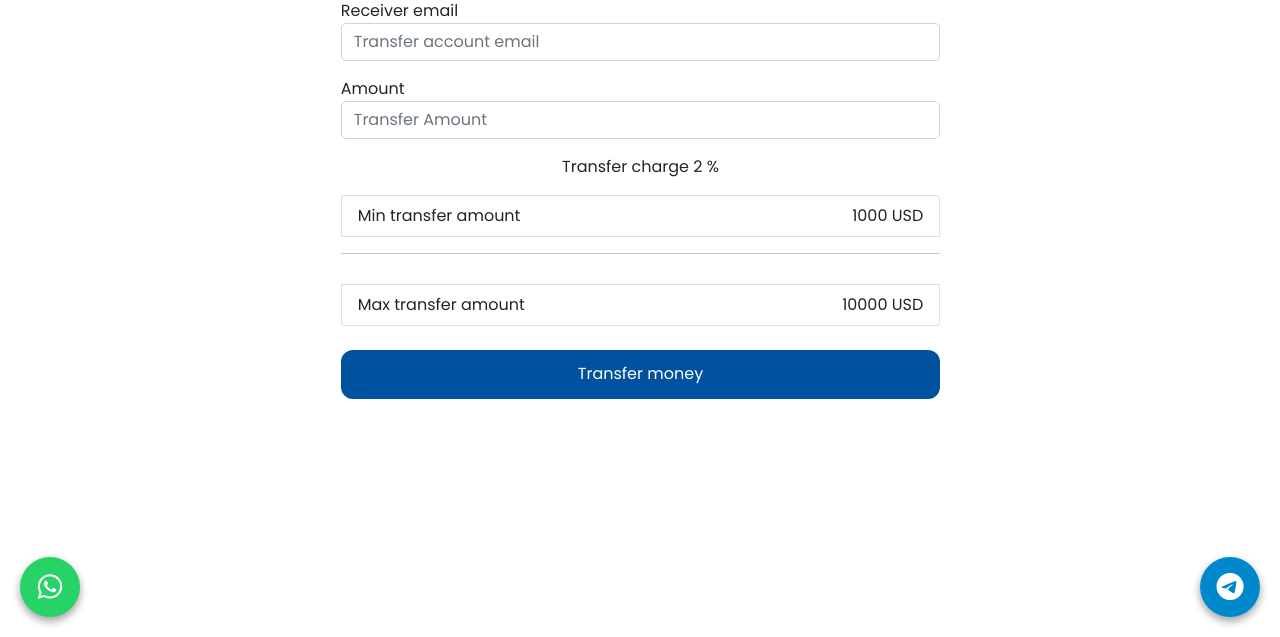
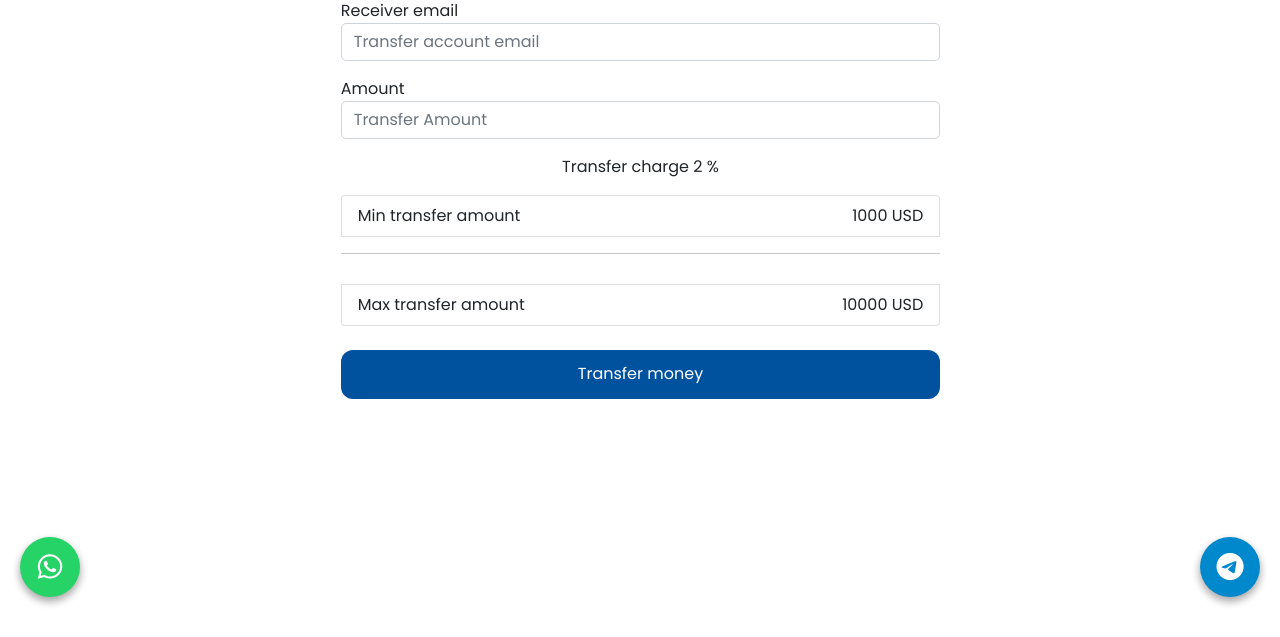
Before and after one commit to DANIEL-EKWERE/aitradelink, a Django app: page /broker/transfer/ in a window 1280 px wide. Shown: the part 163-800 px from the top of the page. Run offline with Django 5.2, Linux system fonts and the light colour scheme; some libraries are stand-ins or nearby versions; some web fonts are replaced.

Commit message:
Update dashboard-transfer-money.html

```diff
--- a/templates/dashboard-transfer-money.html
+++ b/templates/dashboard-transfer-money.html
@@ -616,7 +616,7 @@
 
 	.fab {
 		position: fixed;
-		bottom: 20px;
+		bottom: 40px;
 		width: 60px;
 		height: 60px;
 		color: white;
```
